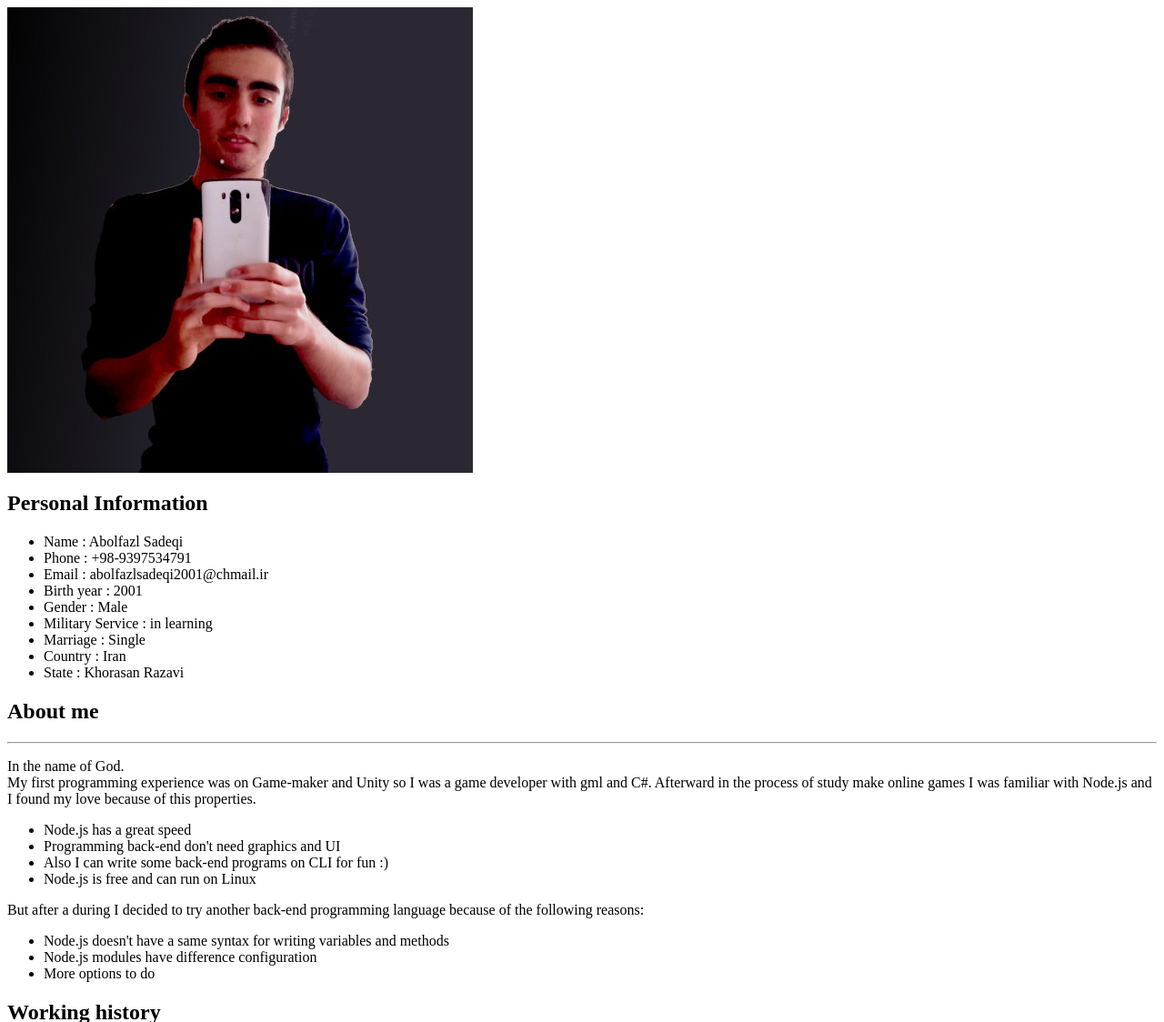
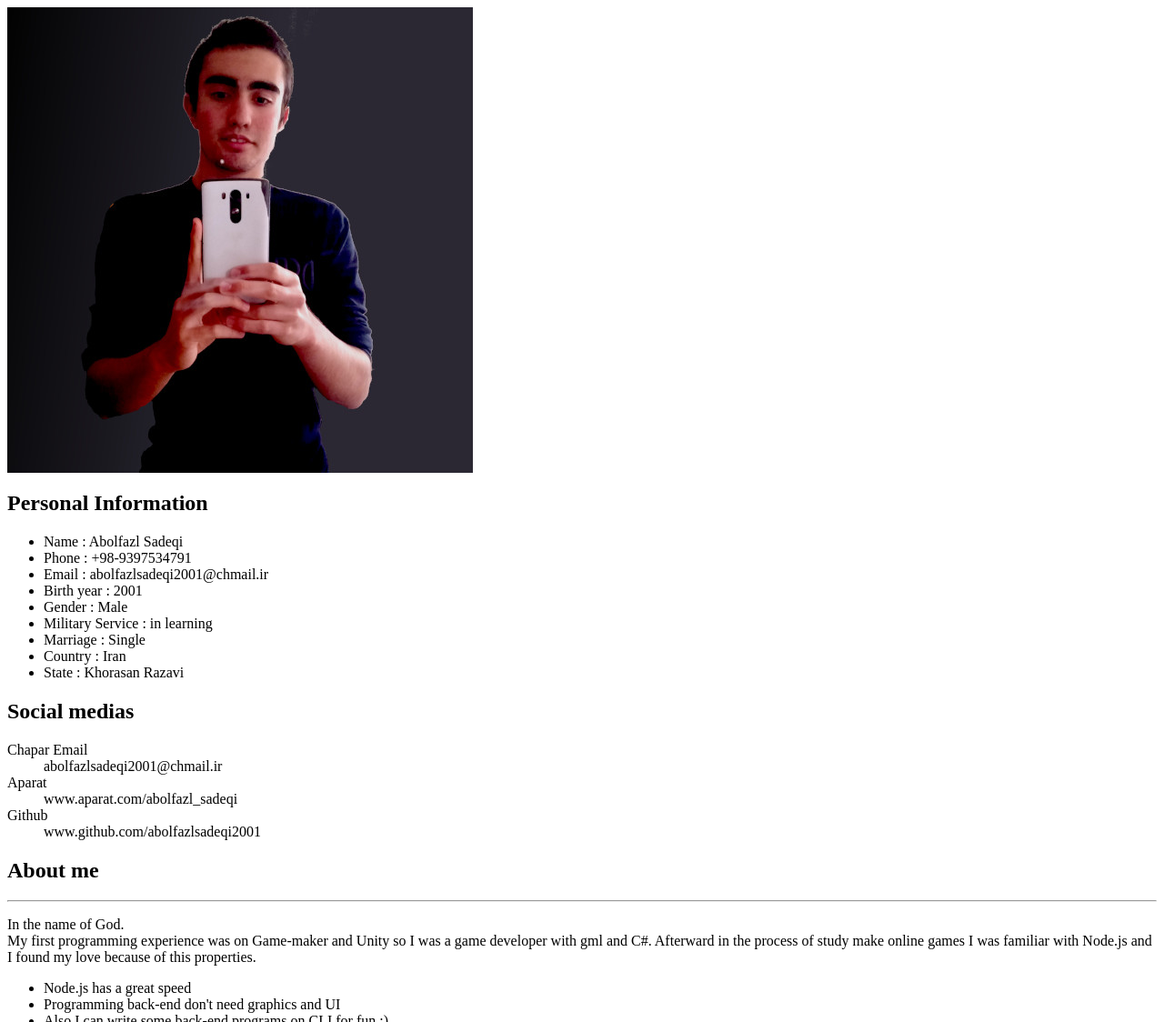
Before and after one commit to abolfazlsadeqi/resume, a plain HTML site: page index.html in a window 1280 px wide. Shown: the top 1124 px of the page at 91% size. Drawn offline with Linux system fonts and the light colour scheme.

Commit message:
add social medias

```diff
--- a/index.html
+++ b/index.html
@@ -25,6 +25,16 @@
 			<li>Country : Iran</li>
 			<li>State : Khorasan Razavi</li>
 		</ul>
+		<!-- social medias -->
+		<h2>Social medias</h2>
+		<dl>
+			<dt>Chapar Email</dt>
+			<dd>abolfazlsadeqi2001@chmail.ir</dd>
+			<dt>Aparat</dt>
+			<dd>www.aparat.com/abolfazl_sadeqi</dd>
+			<dt>Github</dt>
+			<dd>www.github.com/abolfazlsadeqi2001</dd>
+		</dl>
 	</aside>
 	<!-- article of about me -->
 	<article class="about-me">
```
